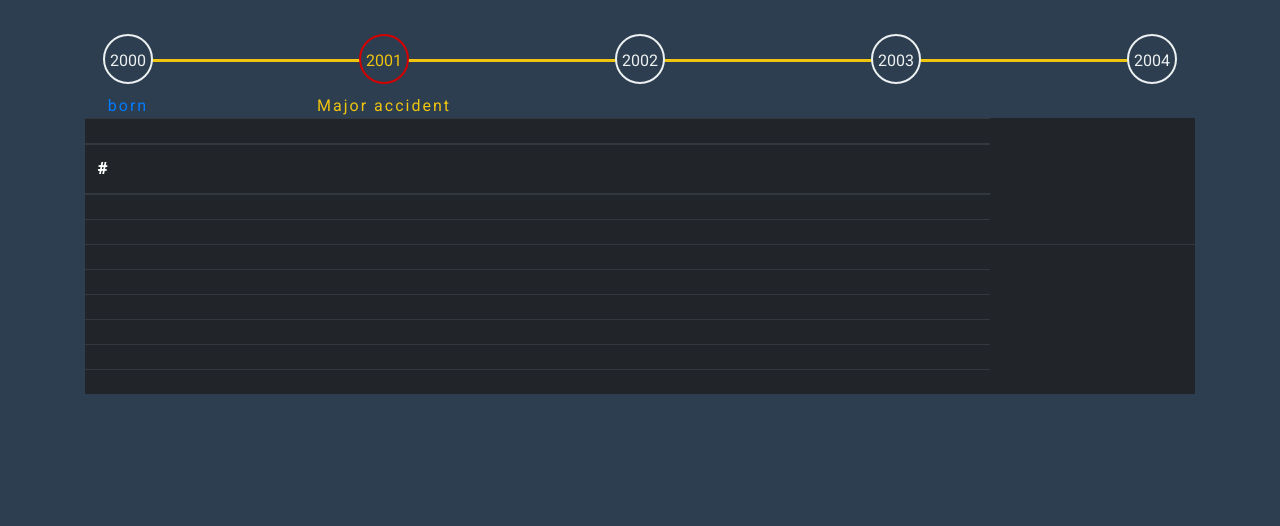
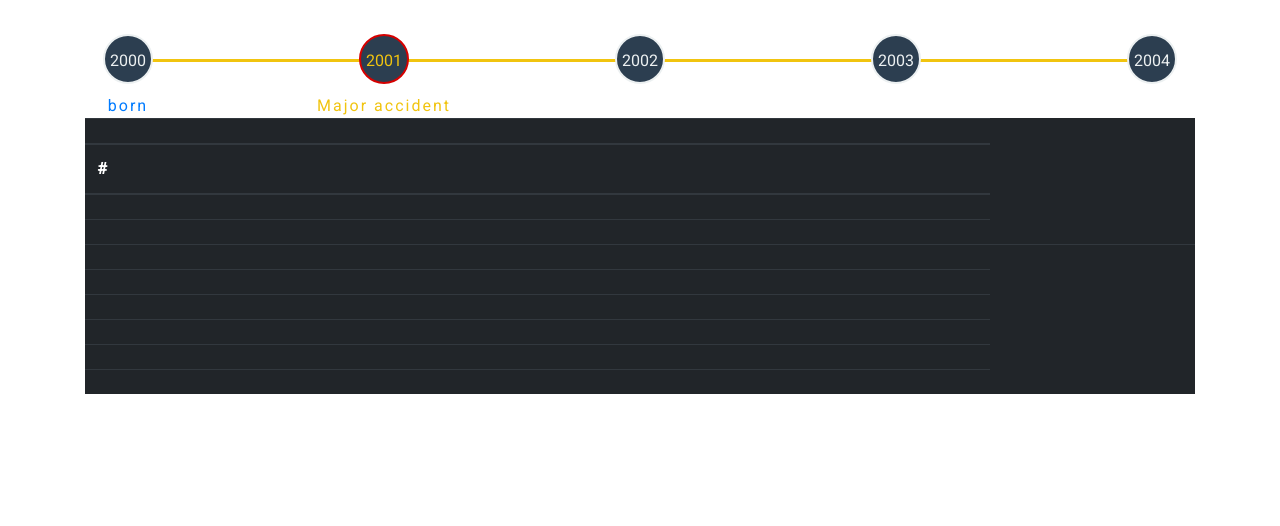
Before and after one commit to shamirsalmani/teamSMS, a plain HTML site: page index.html in a window 1280 px wide. Shown: the part 274-800 px from the top of the page. Drawn offline with Linux system fonts and the light colour scheme; files that its build step writes are made by us from their sources.

Commit message:
Update timeline.css

```diff
--- a/timeline.css
+++ b/timeline.css
@@ -1,6 +1,6 @@
 @import url(https://fonts.googleapis.com/css?family=Roboto:400,100);
 body {
-  background: #2c3e50;
+  background: #ffffff;
   color: #ecf0f1;
   font-family: 'Roboto', sans-serif;
 }
```
